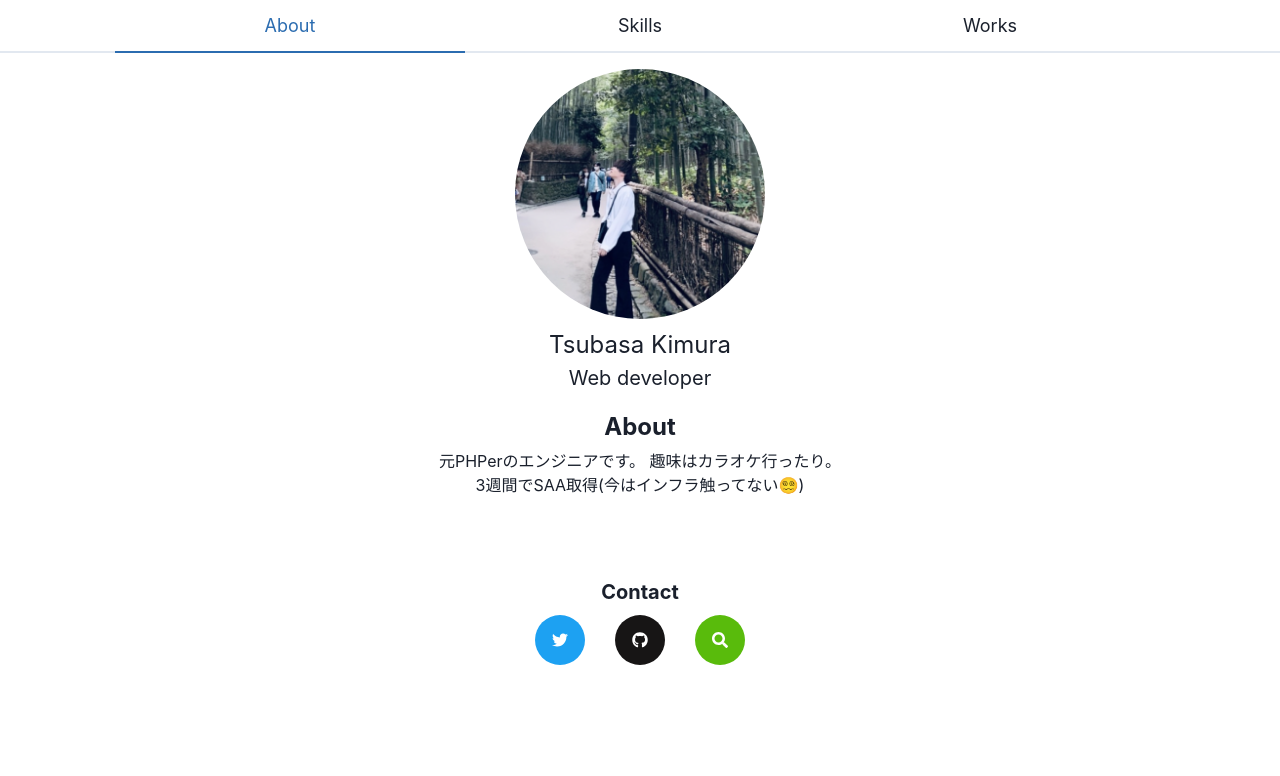
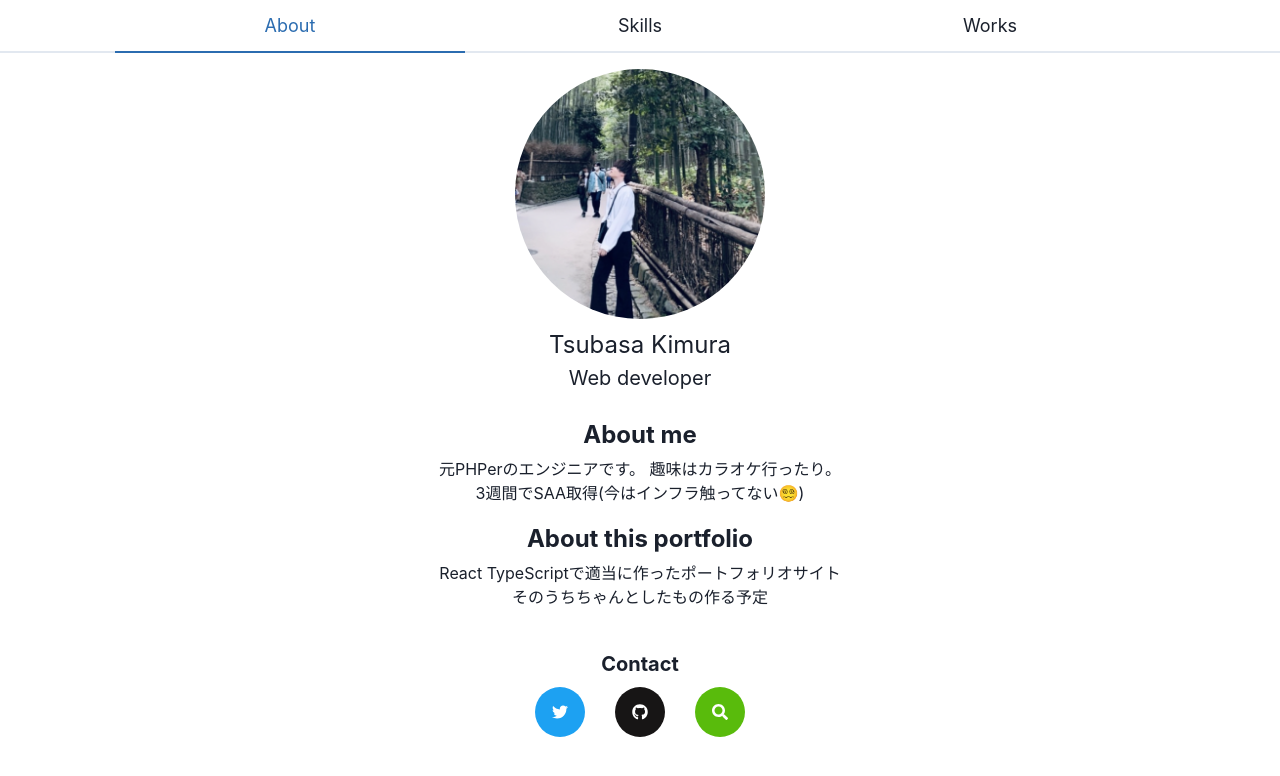
Before and after one commit to kimkim0814/react-portfolio, a React (Create React App) app: page / in a window 1280 px wide. Shown: the top 776 px of the page. Built offline with nearby package versions, Linux system fonts and the light colour scheme.

Commit message:
add text about this portfolio

```diff
--- a/src/components/About.tsx
+++ b/src/components/About.tsx
@@ -12,13 +12,18 @@ export const About = () => {
       />
       <Text fontSize="2xl" mt={2}>Tsubasa Kimura</Text>
       <Text fontSize="xl" >Web developer</Text>
-      <Text fontSize="2xl" fontWeight="bold" mt={4}>About</Text>
+      <Text fontSize="2xl" fontWeight="bold" mt={6}>About me</Text>
       <Text mt={1}>
         元PHPerのエンジニアです。
         趣味はカラオケ行ったり。<br />
         3週間でSAA取得(今はインフラ触ってない😵‍💫)
       </Text>
-      <Text fontSize="xl" fontWeight="bold" mt={20}>Contact</Text>
+      <Text fontSize="2xl" fontWeight="bold" mt={4}>About this portfolio</Text>
+      <Text mt={1}>
+        React TypeScriptで適当に作ったポートフォリオサイト<br />
+        そのうちちゃんとしたもの作る予定
+      </Text>
+      <Text fontSize="xl" fontWeight="bold" mt={10}>Contact</Text>
       <Center mt={2}>
         <Link href="https://twitter.com/te_sin_" mr={30}>
           <Circle size="50px" css={defaultIconStyle(twitterIconStyle)}>
```
